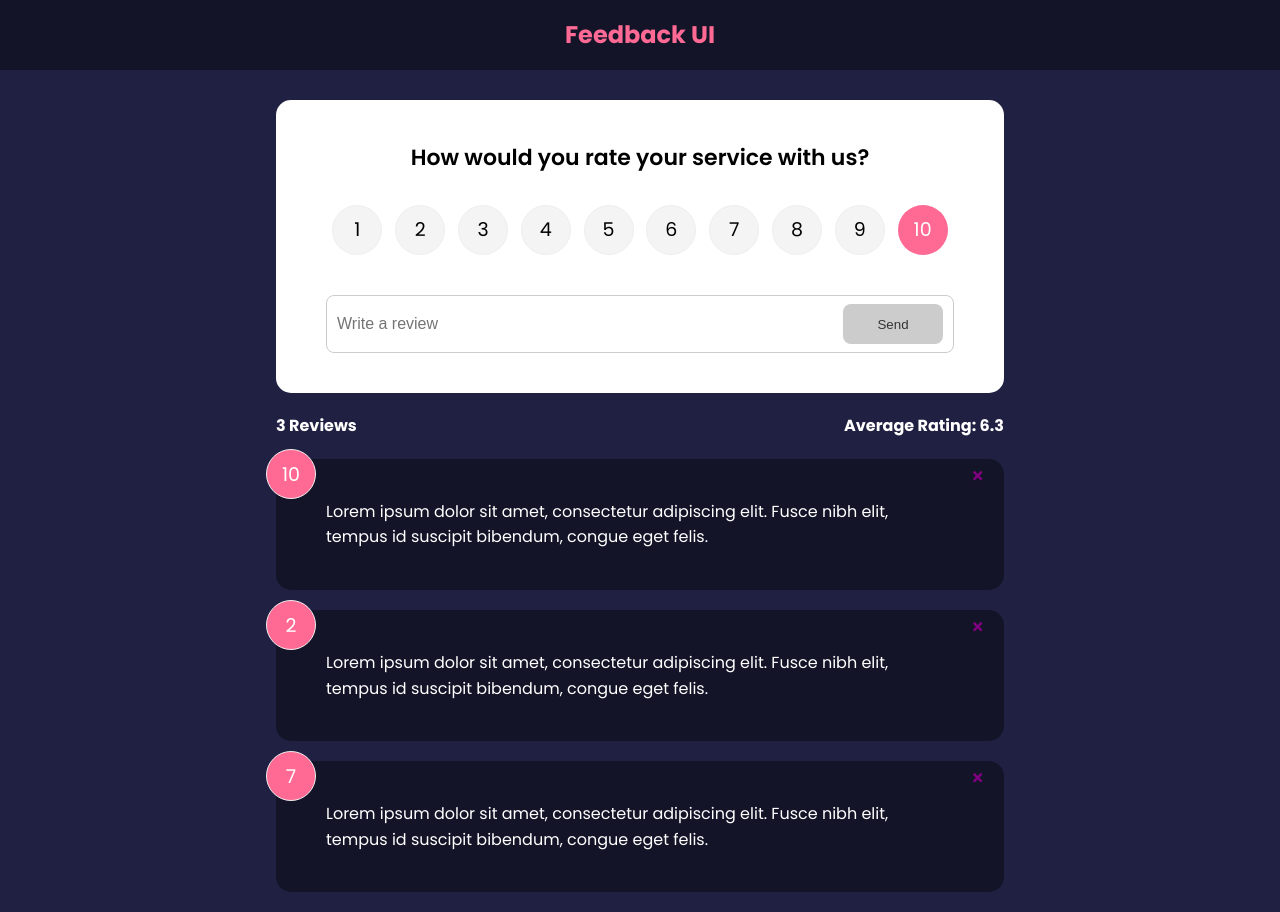
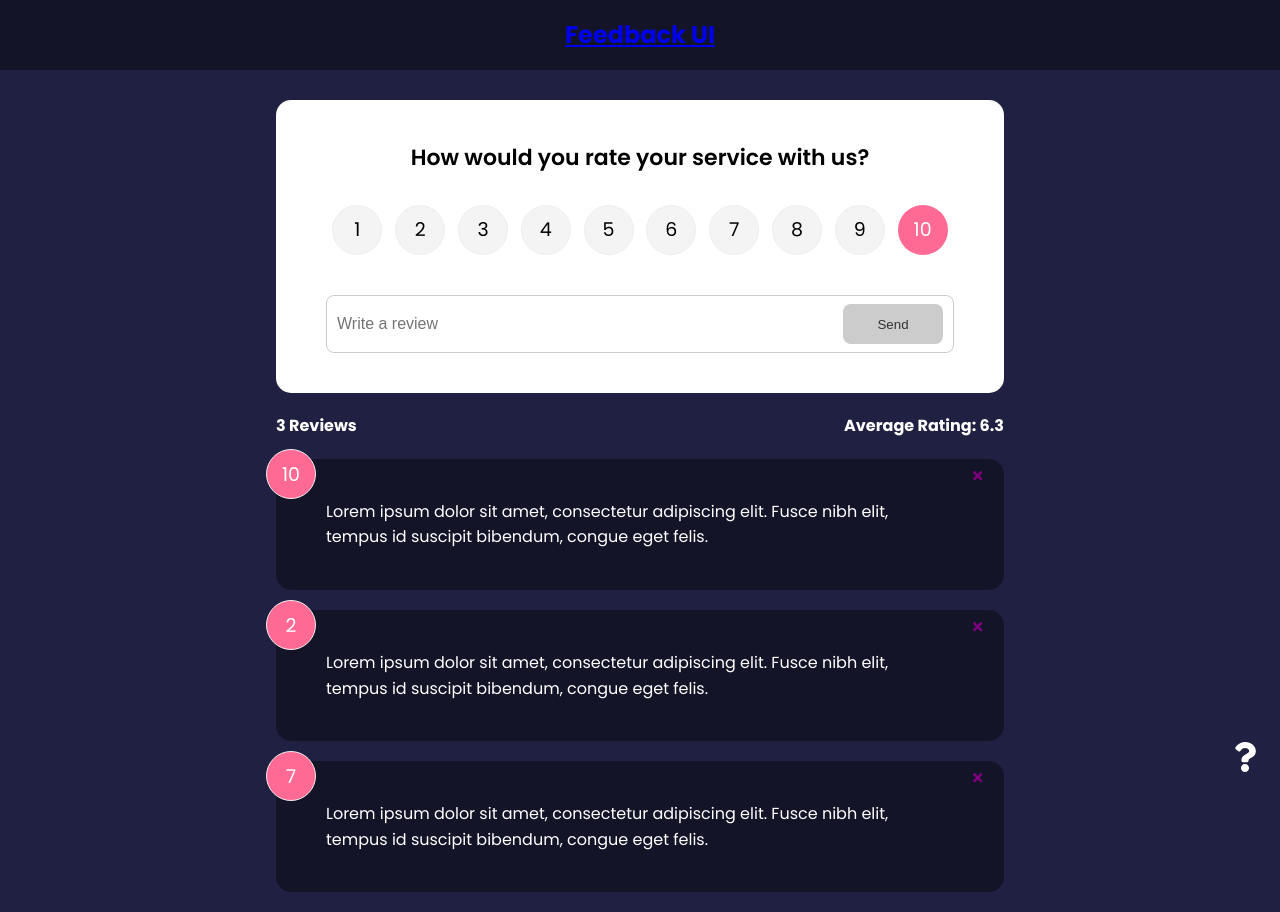
Before and after one commit to kristjanhollo/Feedback-UI, a React (Create React App) app: page / in a window 1280 px wide. Built offline with nearby package versions, Linux system fonts and the light colour scheme.

Commit message:
[add] - Routing to About and back

```diff
--- a/src/App.js
+++ b/src/App.js
@@ -1,23 +1,15 @@
 import './App.css';
 import Header from "./components/Header";
+import { BrowserRouter as Router, Route, Routes} from 'react-router-dom'
 import FeedbackData from "./data/FeedbackData";
 import FeedbackList from "./components/FeedbackList";
 import {useState} from "react";
 import FeedbackStats from "./components/FeedbackStats";
 import FeedBackForm from "./components/FeedBackForm";
+import AboutPage from './components/pages/AboutPage';
+import AboutIconLink from './components/AboutIconLink';
 import { v4 as uuidv4 } from 'uuid'
 
-// function App() {
-//     return (
-//         <>
-//             {/*<Header bgColor='red' textColor='blue'/> < propsile input*/}
-//             <Header />
-//             <div className='container'>
-//                 <h1>My App</h1>
-//             </div>
-//         </>
-//     );
-// }
 
 function App() {
     const [feedback, setFeedback] = useState(FeedbackData);
@@ -35,15 +27,24 @@ function App() {
     }
 
     return (
-        <>
+        <Router>
             <Header/>
+            <div className="container">
+                <Routes>
+                <Route exact path='/' element={
+                    <>
+                    <FeedBackForm handleAdd={addFeedback}/>
+                    <FeedbackStats feedback={feedback}/>
+                    <FeedbackList feedback={feedback} handleDelete={deleteFeedBack}/>
+                    </>
+                }>
 
-            <div className="container">
-                <FeedBackForm handleAdd={addFeedback}/>
-                <FeedbackStats feedback={feedback}/>
-                <FeedbackList feedback={feedback} handleDelete={deleteFeedBack}/>
+                </Route>
+                <Route path='/about' element={<AboutPage />}/>
+                </Routes>
+                <AboutIconLink />
             </div>
-        </>
+        </Router>
     )
 }
 
--- a/src/components/Header.js
+++ b/src/components/Header.js
@@ -1,5 +1,5 @@
 import PropTypes from "prop-types";
-
+import { Link } from 'react-router-dom'
 
 function Header({ text, bgColor, textColor }) {
 
@@ -19,7 +19,7 @@ function Header({ text, bgColor, textColor }) {
     return (
         <header style={ headerStyles }> {/*-inline styling */}
             <div className='container'>
-               <h2>{ text }</h2>
+               <Link to='/'><h2>{ text }</h2></Link>
             </div>
         </header>
     )
```
